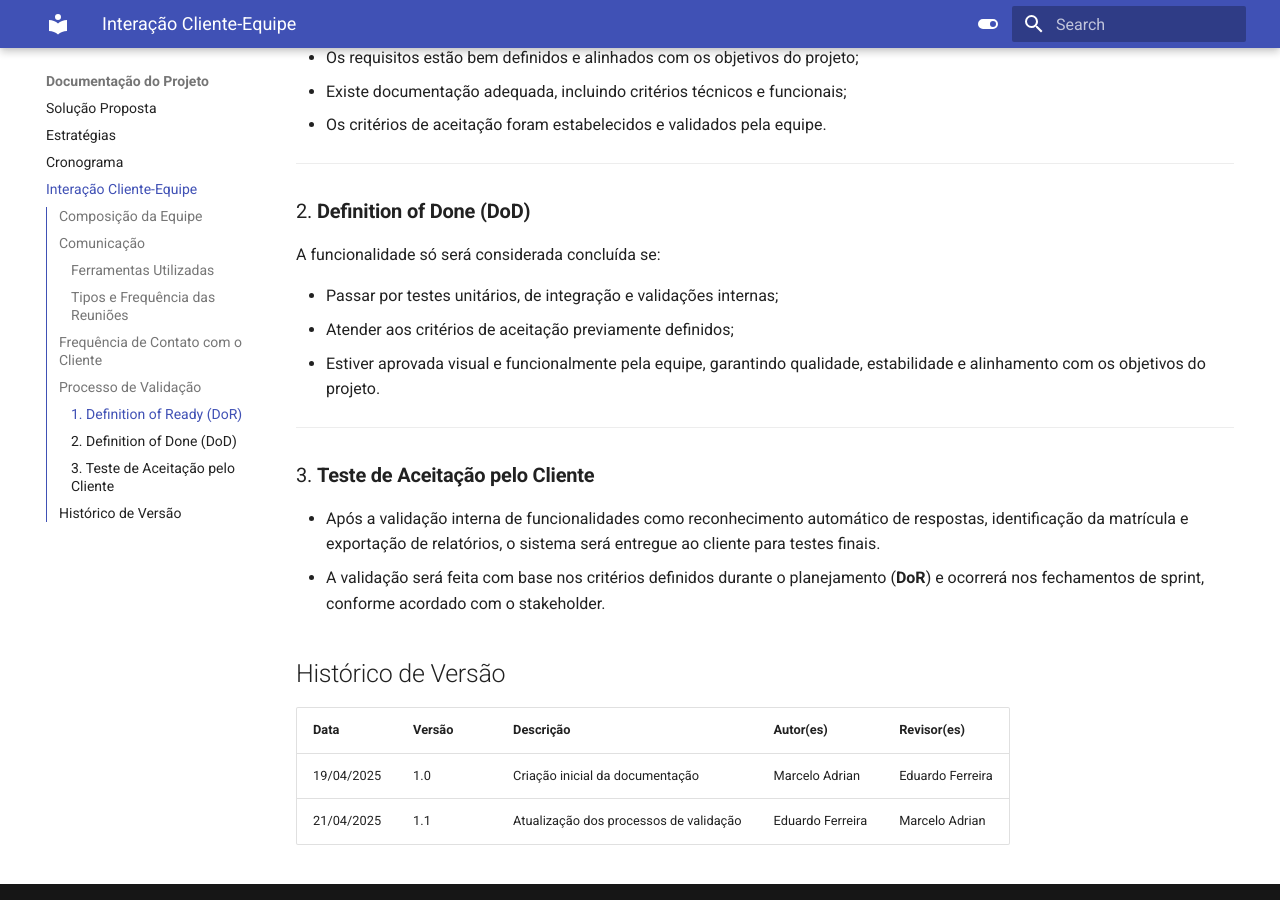
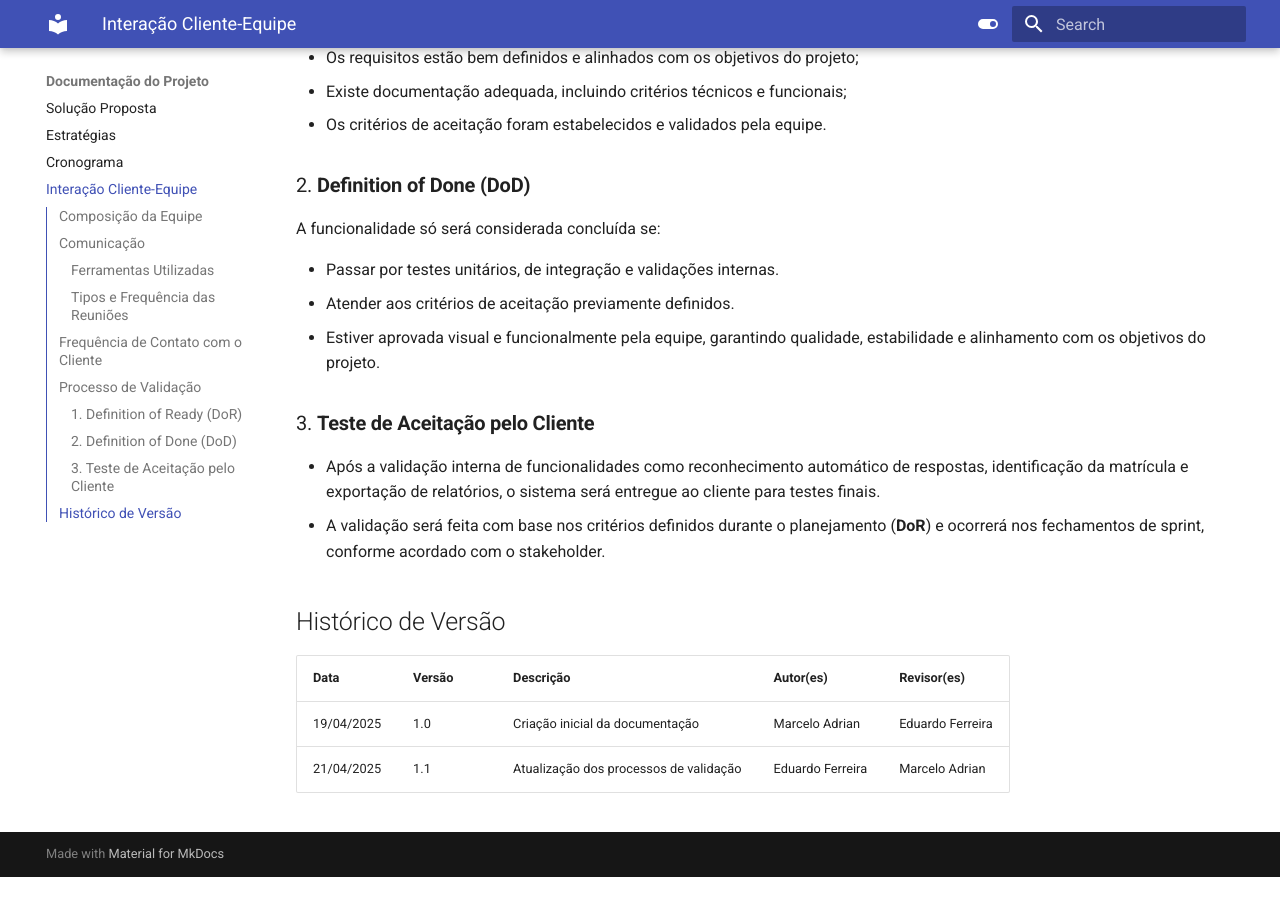
Before and after one commit to mdsreq-fga-unb/2025.1-T01-CORIGGE, an MkDocs documentation site: the page built from docs/interacao-cliente.md, in a window 1280 px wide and 900 px high, scrolled down 1968 px. Built offline with MkDocs 1.6.1 and Material for MkDocs 9.7.7, drawn with Linux system fonts in a browser that asks for light colours; after the commit the page ends 2845 px from its top, so only the background shows below that.

```diff
--- a/docs/interacao-cliente.md
+++ b/docs/interacao-cliente.md
@@ -58,17 +58,15 @@ Antes de iniciar o desenvolvimento de qualquer funcionalidade, será verificado
 - Existe documentação adequada, incluindo critérios técnicos e funcionais;
 - Os critérios de aceitação foram estabelecidos e validados pela equipe.
 
----
 
 ### 2. **Definition of Done (DoD)**
 
 A funcionalidade só será considerada concluída se:
 
-- Passar por testes unitários, de integração e validações internas;
-- Atender aos critérios de aceitação previamente definidos;
+- Passar por testes unitários, de integração e validações internas.
+- Atender aos critérios de aceitação previamente definidos.
 - Estiver aprovada visual e funcionalmente pela equipe, garantindo qualidade, estabilidade e alinhamento com os objetivos do projeto.
 
----
 
 ### 3. **Teste de Aceitação pelo Cliente**
 
```
